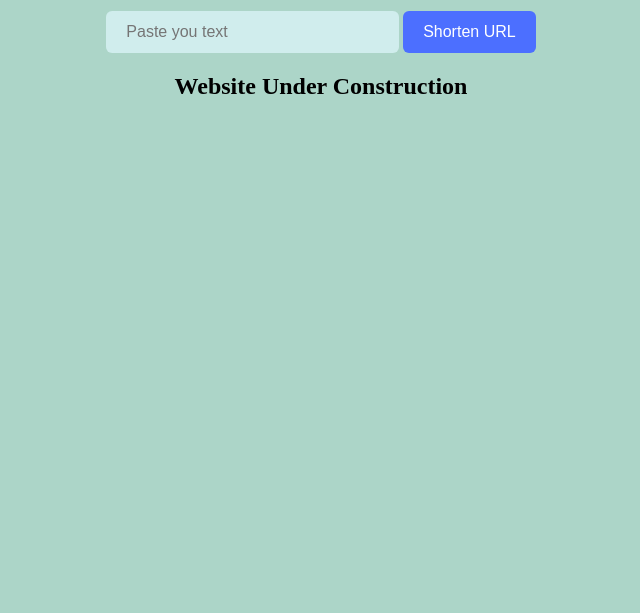
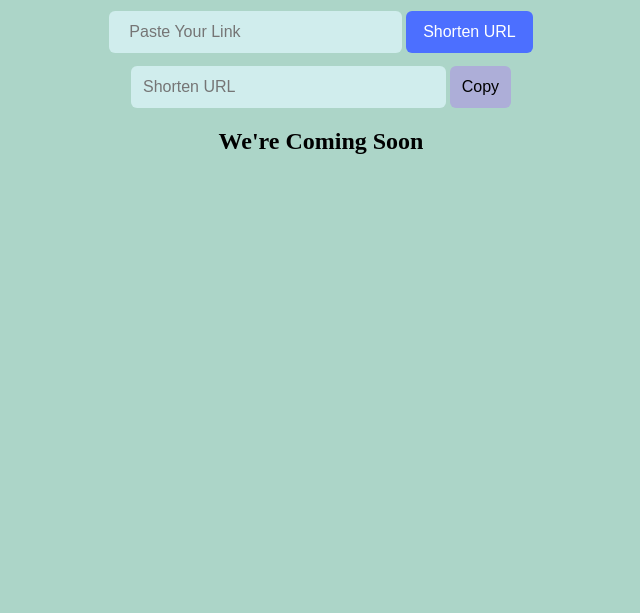
Before and after one commit to amuejunankar/URL_Shortener_WebS, a plain HTML site: page index.html in a window 1280 px wide. Shown: the part 187-800 px from the top of the page, without its empty margins (319-959 px from the left). Drawn offline with Linux system fonts and the light colour scheme.

Commit message:
Added copy button and textBox for short URL

```diff
--- a/index.html
+++ b/index.html
@@ -9,19 +9,22 @@
     <link rel="stylesheet" href="styles.css">
 </head>
 <body>
-    <div class="wholeBody" id="wholebody">
-        <div class="heading" id="id_heading">
-            <h1>URL Shorty</h1>
-        </div>
 
-        <div class="input" id="input">
-            <input type="text" placeholder="Paste you text" class="pasteText" id="pasteText">
-            <input type="button" value="Shorten URL" class="shortURL" id="short">
+    <form method="POST">
+        <div class="wholeBody" id="wholebody">
+            <div class="heading" id="id_heading">
+                <h1>URL Shorty</h1>
+            </div>
+        <div class="input" id="input"></div>
+        <input type="url" required placeholder="Paste Your Link" class="pasteText" id="pasteText">
+        <input type="button" value="Shorten URL" class="btn" id="btn">
 
-        </div>
     </div>
+    </form>
 
-    <h2 style="text-align:center;">Website Under Construction</h3>
+    <input type="text" placeholder="Shorten URL" class="shortURL" id="id_shortURL">
+    <input type="button" value="Copy" class="copyBTN" id="copyBTN">
 
+    <h2 style="text-align:center;">We're Coming Soon</h3>
 </body>
 </html>
--- a/styles.css
+++ b/styles.css
@@ -1,5 +1,6 @@
 body {
     background-color: rgb(172, 213, 200);
+    text-align: center;
 }
 .heading {
     font-family: 'Courier New', Courier, monospace;
@@ -22,8 +23,8 @@ body {
     font-size: medium;
 }
 
-.shortURL {
-    padding: 12px 20px;
+.btn {
+    padding: 12px 17px;
     color: #fff;
     background-color: #4c6fff;
     border-radius: 6px;
@@ -32,3 +33,33 @@ body {
     cursor: pointer;
     font-size: medium;
 }
+
+.shortURL {
+    padding: 12px 12px;
+    color: rgb(0, 0, 0);
+    background-color: #d0eded;
+    border-radius: 6px;
+    outline: 0;
+    border: 0;
+    min-width: 23%;
+    margin-top: 1%;
+    font-size: medium;
+}
+
+.copyBTN {
+    padding: 12px 12px;
+    background-color: #adaed8;
+    border-radius: 6px;
+    outline: 0;
+    border: 0;
+    font-size: medium;
+}
+
+.copyBTN:hover {
+    background-color: rgb(99, 193, 129);
+    transition: 0.2s;
+}
+.btn:hover {
+    background-color: rgb(132, 125, 236);
+    transition: 0.2s;
+}
```
